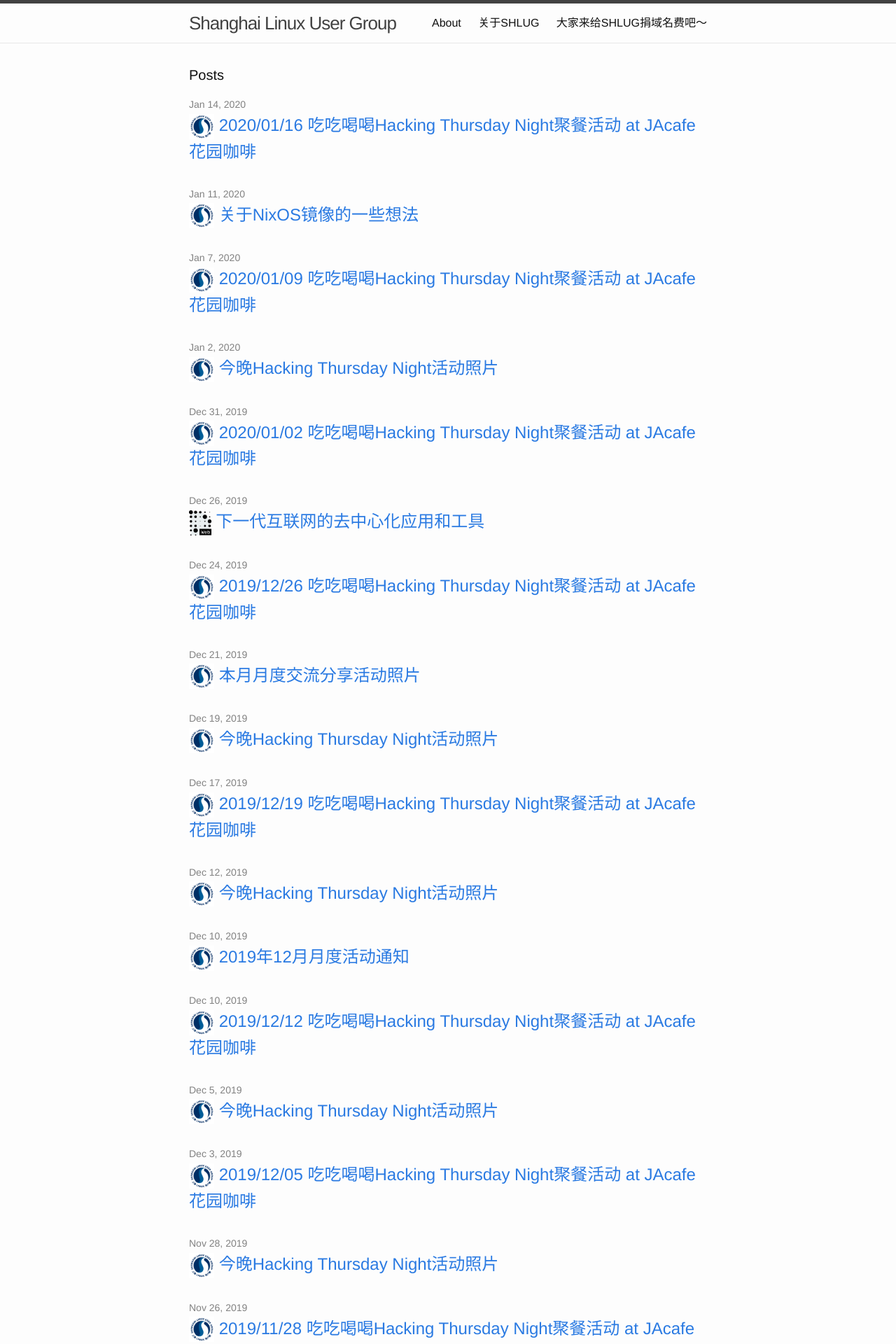
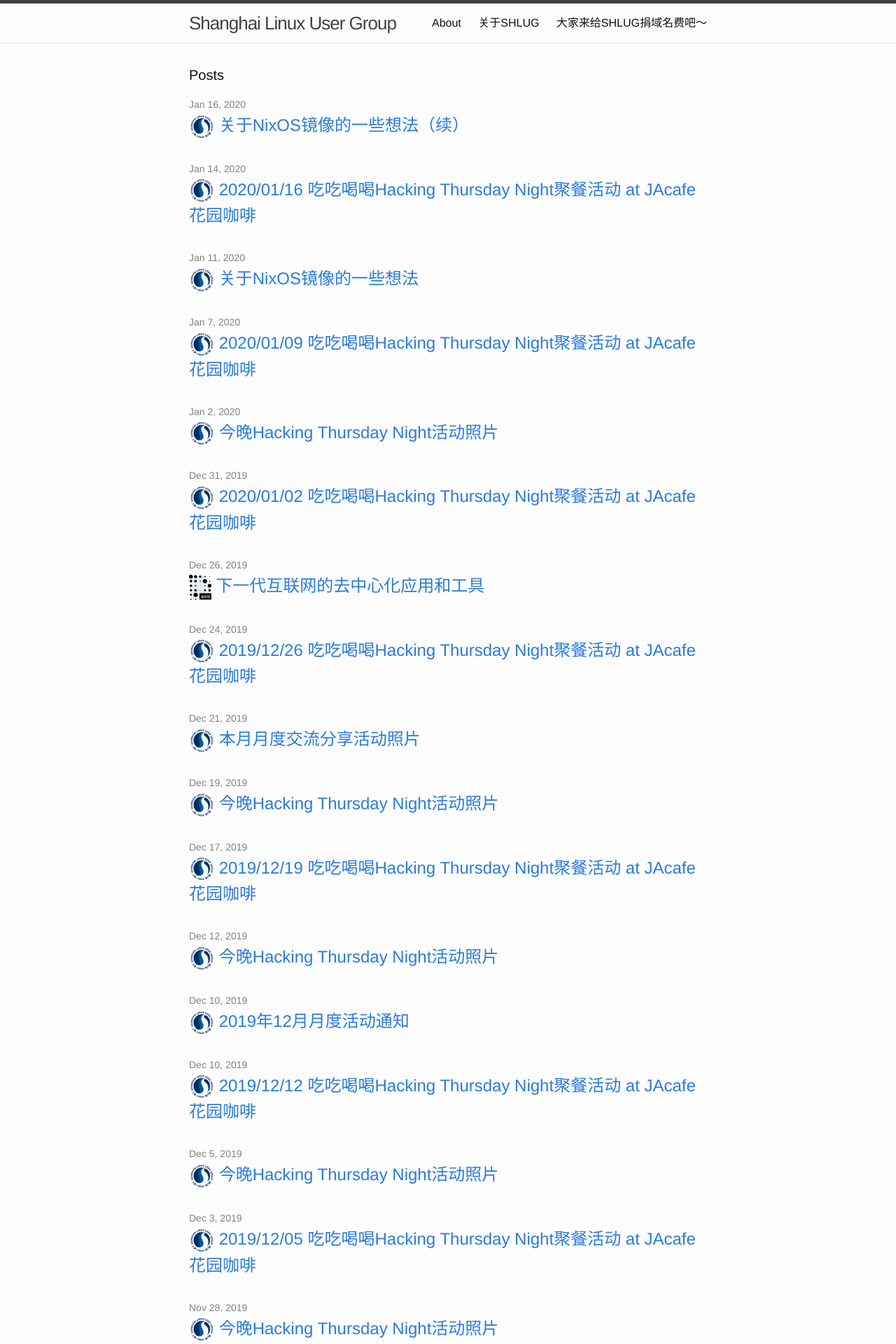
Before and after one commit to shanghailug/shanghailug.github.io, a Jekyll site: the page built from index.html, in a window 1280 px wide. Shown: the top 1920 px of the page at 70% size. Built offline with Jekyll 4.4.1, drawn with Linux system fonts in a browser that asks for light colours; some of the changed lines change nothing that is shown.

Commit message:
Add post for nixos_mirror(cont.)

```diff
--- /dev/null
+++ b/_posts/2020-01-16-nixos_mirror_cont.md
@@ -0,0 +1,99 @@
+---
+layout: post
+title: 关于NixOS镜像的一些想法（续）
+date:   2020-01-16 15:00:00 +0800
+categories: discuss
+---
+
+上一篇关于NixOS镜像想法的帖子发到SHLUG邮件列表后，被群友转到USTCLUG和TUNA的邮件列表，发现有一位同学（微信群中的[dram同学][1]）已经做了类似的工作。通过和dram同学交流，关于NixOS的镜像有了一些新的想法，NixOS镜像的工作有了一些新的进展，这里发帖做一个总结。
+
+首先，关于NixOS镜像的想法，已经写成[原型脚本][2]，可以用来实验一些想法。上一篇帖子关于频道镜像的功能通过脚本中的`1.mirror_channel.sh`实现，关于重复包（以及重复的依赖包）的处理的部分，只在历史版本中有（感兴趣的同学可以查看代码库的历史记录），最终版只剩下了新增包下载这部分内容（`2.download_binary_cache.sh`）。最终版中，没有重复包处理的脚本，是因为和dram同学交流后，发现除了分目录保存每次下载的二进制预编译包外，还可以把所有的包下载到一个目录，然后定期做清理，而且进行清理并非最初想象的那么复杂。经过试验，每次通过`nix path-info -r`查询所有包的列表的时间是可以接受的，因此，可以通过比较每个版本的频道所包含的包的变化，确认哪些包是可以删除的，从而实现删除过期的包的目的。
+
+在完成原型脚本的初版之后，才得知dram同学已经独立完成了频道数据镜像和二进制缓冲下载的功能，[并向TUNA的镜像同步脚本代码库提交的PR][3]。此外，最近几天dram同学还对PR新增了一些文档，并向[USTCLUG提交了PR][4]。由于dram同学的工作更为完善，所以 https://github.com/shanghailug/nix_mirror 的脚本的使命是在正式的镜像脚本工作前，做一些测试工作和数据统计工作，完善上一篇帖子中的实验数据。
+
+下面是NixOS-19.09各版本间数据的变化一个统计，版本数据来自[ https://channels.nix.gsc.io/nixos-19.09/history-url ][5]（去除了Beta版本）。表中每一行是上一行的版本和本行的版本的数据变化。第一个版本是`19.09.700.724dbda1e0c`，表中未列出。
+
+{:class="table-with-border"}
+| 时间             | 版本                   |  路径 | NAR大小 | 下载大小 |
+|------------------+------------------------+------:+--------:+---------:|
+| 2019-10-09 06:45 | 19.09.711.25757b66e18  | 44149 |  310.84 |    78.82 |
+| 2019-10-09 10:50 | 19.09.714.2a5bfda3f43  |  1393 |   18.85 |     4.19 |
+| 2019-10-09 16:35 | 19.09.716.88bbb3c8096  |   265 |    0.40 |     0.09 |
+| 2019-10-10 06:55 | 19.09.735.8d0dc8d737c  |  2214 |   26.68 |     8.06 |
+| 2019-10-10 12:05 | 19.09.736.9bbad4c6254  |   189 |    0.09 |     0.01 |
+| 2019-10-11 01:30 | 19.09.741.dbad7c7d59f  |   195 |    0.10 |     0.01 |
+| 2019-10-13 01:22 | 19.09.766.222004e52e8  |  1910 |   34.93 |    12.00 |
+| 2019-10-13 07:55 | 19.09.789.7952807791d  |  1386 |   11.48 |     4.15 |
+| 2019-10-14 19:05 | 19.09.794.28d2548a03f  | 43168 |  303.28 |    75.29 |
+| 2019-10-15 04:50 | 19.09.809.5000b1478a1  |   793 |    8.32 |     2.16 |
+| 2019-10-16 06:05 | 19.09.840.8bf142e001b  |  1148 |    8.14 |     3.63 |
+| 2019-10-21 19:35 | 19.09.891.80b42e630b2  | 25399 |  231.13 |    60.18 |
+| 2019-10-22 23:35 | 19.09.907.f6dac808387  | 43095 |  302.80 |    75.16 |
+| 2019-10-26 10:13 | 19.09.941.27a5ddcf747  |   391 |    2.05 |     0.44 |
+| 2019-10-28 15:35 | 19.09.976.c75de8bc12c  | 16923 |  206.30 |    61.45 |
+| 2019-11-01 09:50 | 19.09.1019.c5aabb0d603 |  5784 |   98.47 |    35.20 |
+| 2019-11-07 13:45 | 19.09.1098.821c7ed030b | 42962 |  301.78 |    74.93 |
+| 2019-11-08 07:25 | 19.09.1125.d628521d0b7 |  1089 |    8.19 |     2.71 |
+| 2019-11-08 22:50 | 19.09.1134.d9a83d34c8d |   695 |    9.55 |     3.26 |
+| 2019-11-09 02:50 | 19.09.1149.107e2b7b29f |   249 |    0.77 |     0.22 |
+| 2019-11-09 14:35 | 19.09.1155.bae4d7daa01 |   192 |    0.09 |     0.01 |
+| 2019-11-10 08:05 | 19.09.1160.a22b0189002 |   341 |    2.38 |     0.75 |
+| 2019-11-10 19:15 | 19.09.1172.2d896998dc9 | 30254 |  265.15 |    66.64 |
+| 2019-11-12 06:50 | 19.09.1197.d493b97b265 |   781 |    5.41 |     1.90 |
+| 2019-11-12 12:50 | 19.09.1208.ef8c34c4721 |   189 |    0.09 |     0.01 |
+| 2019-11-13 12:55 | 19.09.1221.e6a37ef446f |   753 |    5.05 |     1.55 |
+| 2019-11-13 13:55 | 19.09.1223.cb2cdab7136 |   198 |    0.44 |     0.07 |
+| 2019-11-15 12:50 | 19.09.1232.133d836dafa |   238 |    0.94 |     0.24 |
+| 2019-11-15 13:45 | 19.09.1241.259a67ca221 |   244 |    1.59 |     0.30 |
+| 2019-11-15 16:45 | 19.09.1247.851d5bdfb04 |   193 |    0.21 |     0.04 |
+| 2019-11-16 05:20 | 19.09.1254.9104be2ee08 |   245 |    0.35 |     0.06 |
+| 2019-11-16 18:05 | 19.09.1258.07e66484e67 |   215 |    0.20 |     0.03 |
+| 2019-11-19 17:55 | 19.09.1292.e1843646b04 |  1078 |   14.10 |     5.00 |
+| 2019-12-09 12:37 | 19.09.1529.808d3c6d123 | 14951 |  201.92 |    60.46 |
+| 2019-12-09 15:40 | 19.09.1548.3a1861fcabc |   715 |    3.84 |     1.51 |
+| 2019-12-11 01:15 | 19.09.1549.45ea6092203 |   191 |    0.09 |     0.01 |
+| 2019-12-14 12:15 | 19.09.1584.7351aa52acd | 41502 |  296.12 |    73.88 |
+| 2019-12-14 20:35 | 19.09.1589.57b7b019812 |   192 |    0.09 |     0.01 |
+| 2019-12-15 19:50 | 19.09.1590.d85e435b7bd |   191 |    0.09 |     0.01 |
+| 2019-12-17 03:20 | 19.09.1594.fbe321e6669 |   226 |    0.62 |     0.18 |
+| 2019-12-17 23:00 | 19.09.1618.c2ef0cee28a |   204 |    1.00 |     0.22 |
+| 2019-12-18 00:00 | 19.09.1619.c337a7423bc |   284 |    0.71 |     0.22 |
+| 2019-12-18 02:05 | 19.09.1620.d40f024a3ba |   190 |    0.09 |     0.01 |
+| 2019-12-18 08:20 | 19.09.1625.0dc46b0e1c8 |   210 |    0.62 |     0.12 |
+| 2019-12-19 00:50 | 19.09.1629.ce54d9601ea |   584 |    3.37 |     1.37 |
+| 2019-12-19 15:45 | 19.09.1638.6655a13a56f |   288 |    0.77 |     0.22 |
+| 2019-12-19 22:40 | 19.09.1647.2e73f72c87e |   202 |    0.33 |     0.09 |
+| 2019-12-20 15:35 | 19.09.1654.dd26550fda5 |   240 |    0.64 |     0.24 |
+| 2019-12-21 03:35 | 19.09.1662.8e4c9d15456 |   201 |    0.67 |     0.20 |
+| 2019-12-21 18:40 | 19.09.1664.968381812b4 |   192 |    0.20 |     0.03 |
+| 2019-12-22 05:15 | 19.09.1670.36aa728f2cd |   409 |    1.04 |     0.22 |
+| 2019-12-22 19:35 | 19.09.1673.9bcf1148144 |   191 |    0.09 |     0.01 |
+| 2019-12-23 21:15 | 19.09.1682.bfdae0860e4 |   714 |    4.10 |     1.58 |
+| 2019-12-24 18:10 | 19.09.1685.e9ef090eb54 |   190 |    0.09 |     0.01 |
+| 2019-12-26 08:05 | 19.09.1686.69ed29f5f41 |   240 |    0.29 |     0.04 |
+| 2019-12-29 00:30 | 19.09.1687.c5d5561f772 |   196 |    0.40 |     0.10 |
+| 2019-12-29 08:05 | 19.09.1690.0d9055a2ac2 |   189 |    0.09 |     0.01 |
+| 2019-12-30 03:40 | 19.09.1693.eab4ee0c27c |   191 |    0.14 |     0.02 |
+| 2020-01-03 03:40 | 19.09.1748.ad1e1af5ad3 | 11363 |  165.70 |    53.65 |
+| 2020-01-04 10:10 | 19.09.1764.2d9454702e5 |   356 |    1.21 |     0.32 |
+| 2020-01-04 22:40 | 19.09.1772.54c9e1f53a7 |   588 |    4.89 |     1.03 |
+| 2020-01-05 08:35 | 19.09.1774.a3070689aef |   191 |    0.09 |     0.01 |
+| 2020-01-06 01:40 | 19.09.1776.b926503738c |   190 |    0.18 |     0.02 |
+| 2020-01-06 18:55 | 19.09.1778.db3e8325a9b |   528 |    3.05 |     1.26 |
+| 2020-01-07 07:55 | 19.09.1781.d245ff1bb9b |   200 |    0.09 |     0.01 |
+| 2020-01-07 15:50 | 19.09.1784.fd4ccdbe3a6 |   200 |    0.16 |     0.05 |
+| 2020-01-08 20:15 | 19.09.1791.ac218438bdb |  1802 |   15.89 |     4.96 |
+| 2020-01-09 04:40 | 19.09.1803.db5273ce2ab |   341 |    0.76 |     0.21 |
+| 2020-01-09 09:50 | 19.09.1806.b047b7315d8 |   192 |    0.13 |     0.02 |
+| 2020-01-10 04:30 | 19.09.1815.caad1a78c47 |   200 |    0.42 |     0.10 |
+| 2020-01-11 11:35 | 19.09.1821.9f453eb97ff |   586 |    3.30 |     1.35 |
+| 2020-01-12 10:05 | 19.09.1840.f7d050ed4e3 |   948 |   35.08 |    16.79 |
+| 2020-01-13 12:15 | 19.09.1850.5dc4d071ffe |   686 |    4.33 |     1.57 |
+| 2020-01-14 03:00 | 19.09.1861.eb65d1dae62 |   701 |    4.01 |     1.59 |
+
+
+[1]: https://github.com/dramforever
+[2]: https://github.com/shanghailug/nix_mirror
+[3]: https://github.com/tuna/tunasync-scripts/pull/49
+[4]: https://github.com/ustclug/ustcmirror-images/pull/57
+[5]: https://channels.nix.gsc.io/nixos-19.09/history-url
--- a/_sass/_layout.scss
+++ b/_sass/_layout.scss
@@ -240,3 +240,13 @@
         }
     }
 }
+
+.table-with-border {
+    border-collapse: collapse;
+    border: 1px solid black;
+
+    th, td {
+        border: 1px solid black;
+        padding: 0.1em 0.5em 0.1em 0.5em;
+    }
+}
```
